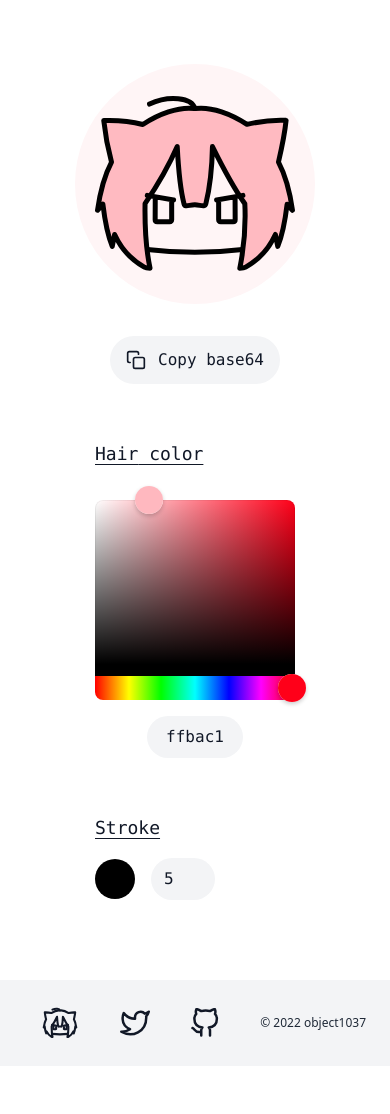
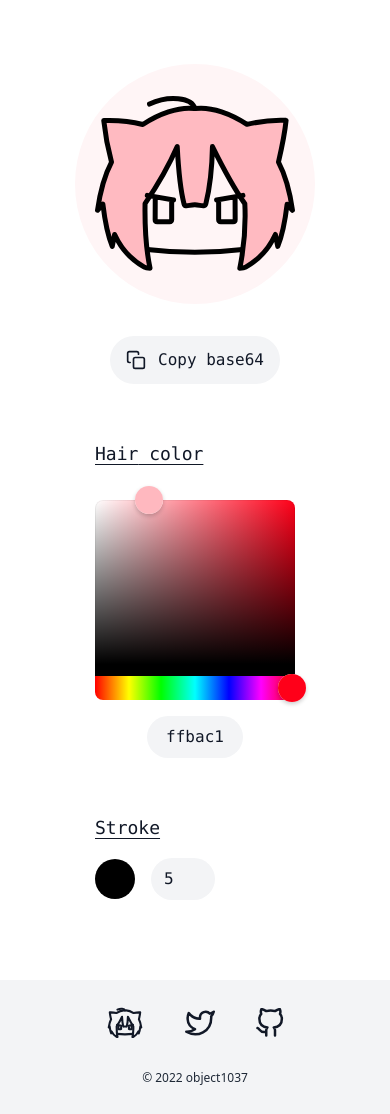
Before and after one commit to object1037/icon, a Next.js app: page / in a window 390 px wide. Before the commit the page ends 1066 px from the top, so only its background shows below. Built offline with nearby package versions, Linux system fonts and the light colour scheme.

Commit message:
change footer design

```diff
--- a/components/footer.tsx
+++ b/components/footer.tsx
@@ -5,8 +5,8 @@ import Icon from './icon'
 export default function Footer() {
   return (
   <footer className="flex items-center bg-gray-100 dark:bg-gray-800 py-3 px-6 mt-auto">
-    <div className="flex flex-row items-center justify-between w-full max-w-5xl mx-auto">
-      <div className="flex flex-row flex-wrap space-x-2">
+    <div className="flex flex-col sm:flex-row items-center justify-between w-full max-w-5xl mx-auto">
+      <div className="flex flex-row space-x-2">
         <IconLink title='Homepage' link='https://object1037.dev' >
           <Icon colors={{
             Hair: 'none',
@@ -22,7 +22,7 @@ export default function Footer() {
           <FiGithub />
         </IconLink>
       </div>
-      <div className="text-gray-800 dark:text-gray-200 font-light text-xs">&copy; 2022 object1037</div>
+      <div className="text-gray-800 dark:text-gray-200 font-light text-xs p-4">&copy; 2022 object1037</div>
     </div>
   </footer>
   )
```
